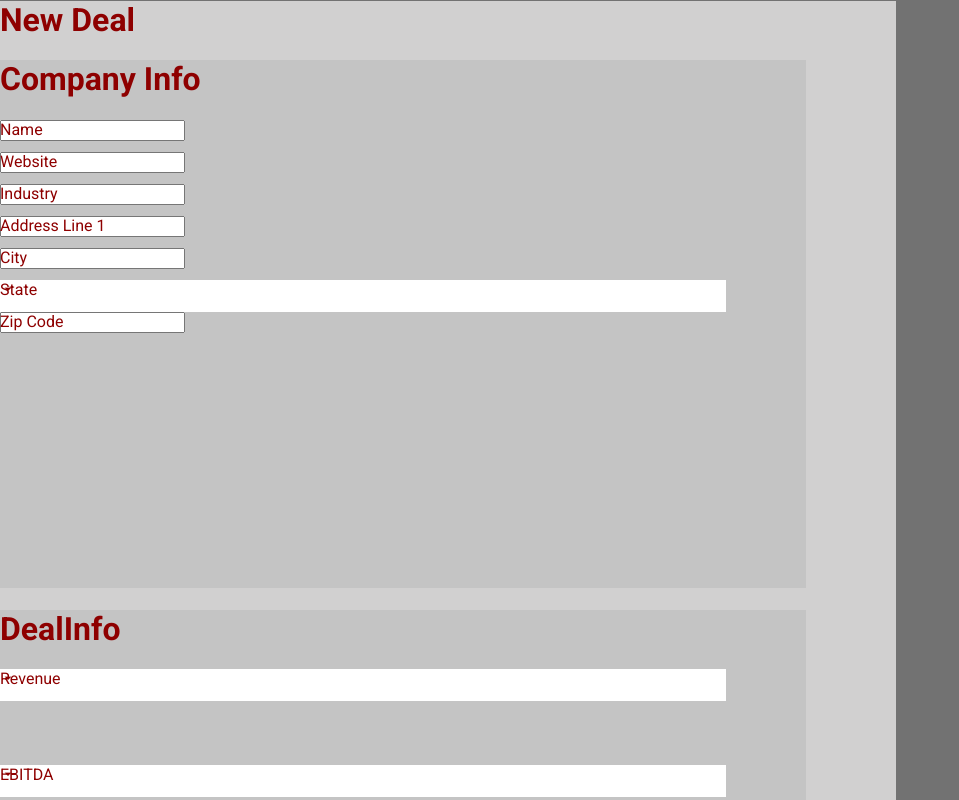
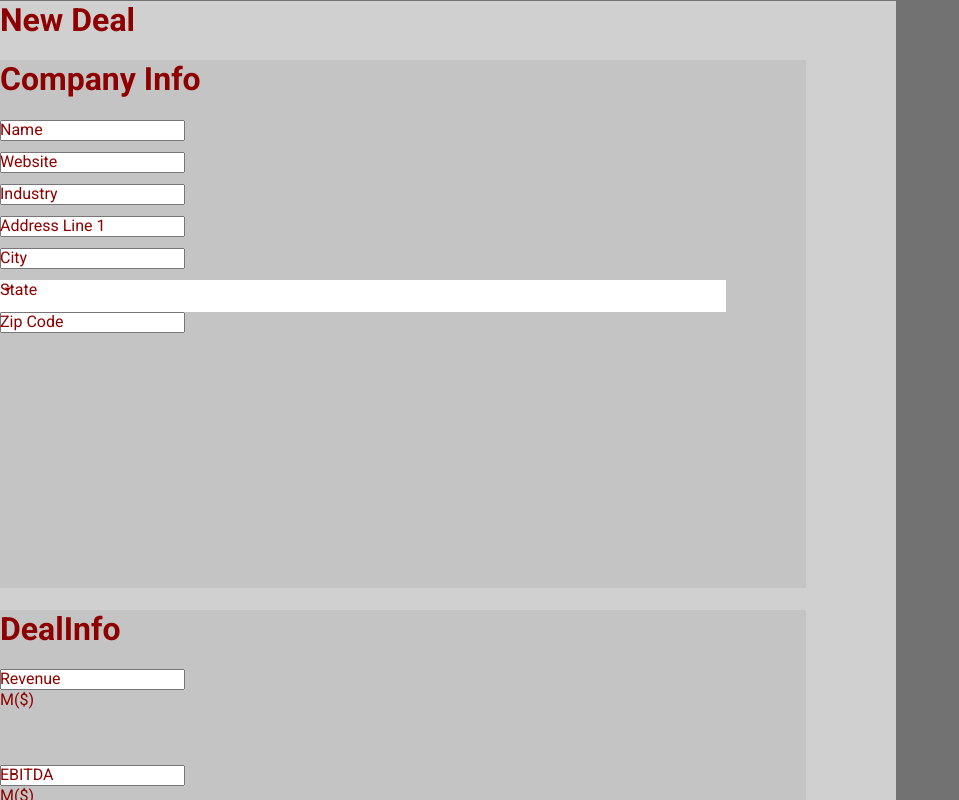
Before and after one commit to suco3693/dealBase, a Vue app: page /deals in a window 1280 px wide. Both pictures are taken after a click on the button "New Deal". Shown: the part 337-1137 px from the top of the page, without its empty margins (0-959 px from the left). Built offline with nearby package versions, Linux system fonts and the light colour scheme.

Commit message:
Updated DealInfo to number v-text-fields

```diff
--- a/src/components/DealDialog/DealDialog.vue
+++ b/src/components/DealDialog/DealDialog.vue
@@ -14,7 +14,7 @@
                         <company-info :companyInfo="companyInfo" :states="usaStatesAbbrs" />
                     </v-col>
                     <v-col>
-                        <deal-info :dealInfo="dealInfo" :financialRanges="financialRanges" />
+                        <deal-info :dealInfo="dealInfo" />
                     </v-col>
                 </v-row>
             </v-container>
@@ -46,14 +46,13 @@ export default defineComponent({
     },
     setup(props, context) {
         const { usaStatesAbbrs, companyInfo, clearCompanyInfo } = useCompanyInfo(context);
-        const { dealInfo, financialRanges, clearDealInfo } = useDealInfo(context);
+        const { dealInfo, clearDealInfo } = useDealInfo(context);
         const clearFxns: Array<Function> = [clearCompanyInfo, clearDealInfo];
         let { dialog, cancelDialog, submitDialog } = useDealDialog(clearFxns);
         return {
             usaStatesAbbrs,
             companyInfo,
             dealInfo,
-            financialRanges,
             dialog,
             cancelDialog,
             submitDialog,
--- a/src/components/DealInfo/DealInfo.vue
+++ b/src/components/DealInfo/DealInfo.vue
@@ -5,30 +5,30 @@
                 <h1 class="db-red-font">DealInfo</h1>
             </v-row>
             <v-row class="db-just-cent db-text-spacing">
-                <v-select
-                    :items="financialRanges"
+                <v-text-field
                     label="Revenue"
                     color="#8e0000"
-                    background-color="#FFFF"
+                    suffix="M($)"
                     height="2em"
+                    type="number"
                     v-model="dealInfo.revenue"
                     @change="updateDealRevenue"
-                ></v-select>
-            </v-row>
-            <v-row class="db-just-cent db-text-spacing">
-                <v-select
-                    :items="financialRanges"
-                    label="EBITDA"
-                    color="#8e0000"
-                    background-color="#FFFF"
-                    height="2em"
-                    v-model="dealInfo.EBITDA"
-                    @change="updateDealEBITDA"
-                ></v-select>
+                ></v-text-field>
             </v-row>
             <v-row class="db-just-cent db-text-spacing">
                 <v-text-field
-                    placeholder="Loan Type"
+                    label="EBITDA"
+                    color="#8e0000"
+                    suffix="M($)"
+                    height="2em"
+                    type="number"
+                    v-model="dealInfo.EBITDA"
+                    @change="updateDealEBITDA"
+                ></v-text-field>
+            </v-row>
+            <v-row class="db-just-cent db-text-spacing">
+                <v-text-field
+                    label="Loan Type"
                     color="#8e0000"
                     height="2em"
                     v-model="dealInfo.loanType"
@@ -37,7 +37,7 @@
             </v-row>
             <v-row class="db-just-cent db-text-spacing">
                 <v-text-field
-                    placeholder="Asking % Interest"
+                    label="Asking % Interest"
                     color="#8e0000"
                     suffix="%"
                     height="2em"
@@ -51,10 +51,10 @@
 </template>
 
 <script lang="ts">
-import { defineComponent } from "@vue/composition-api";
-import { useDealInfo } from "@/hooks/useDealInfo";
+import { defineComponent } from '@vue/composition-api';
+import { useDealInfo } from '@/hooks/useDealInfo';
 export default defineComponent({
-    name: "DealInfo",
+    name: 'DealInfo',
     props: {
         dealInfo: {
             type: Object,
@@ -63,37 +63,20 @@ export default defineComponent({
                     revenue: null,
                     EBITDA: null,
                     loanType: null,
-                    askingPercent: null
+                    askingPercent: null,
                 };
-            }
+            },
         },
-        financialRanges: {
-            type: Array,
-            default: () => [
-                "<1M",
-                "1M-5M",
-                "6M-10M",
-                "11M-20M",
-                "21M-50M",
-                "50M-100M",
-                ">100M"
-            ]
-        }
     },
     setup(props, context) {
-        let {
-            updateDealRevenue,
-            updateDealEBITDA,
-            updateDealLoanType,
-            updateDealPercent
-        } = useDealInfo(context);
+        let { updateDealRevenue, updateDealEBITDA, updateDealLoanType, updateDealPercent } = useDealInfo(context);
         return {
             updateDealRevenue,
             updateDealEBITDA,
             updateDealLoanType,
-            updateDealPercent
+            updateDealPercent,
         };
-    }
+    },
 });
 </script>
 <style>
--- a/src/hooks/useDealInfo.ts
+++ b/src/hooks/useDealInfo.ts
@@ -1,12 +1,11 @@
 import { SetupContext, reactive } from '@vue/composition-api';
 
 export interface dealInfoType {
-    revenue: typeof financialRanges | null;
-    EBITDA: typeof financialRanges | null;
+    revenue: number | null;
+    EBITDA: number | null;
     loanType: string | null;
     askingPercent: number | null;
 }
-const financialRanges = ['<1M', '1M-5M', '6M-10M', '11M-20M', '21M-50M', '50M-100M', '>100M'];
 export function useDealInfo(context: SetupContext) {
     let dealInfo: dealInfoType = reactive({
         revenue: null,
@@ -23,10 +22,7 @@ export function useDealInfo(context: SetupContext) {
         });
         context.root.$store.dispatch('clearDealInfo');
     }
-    function addDealInfo(
-        dealInfoSlot: keyof dealInfoType,
-        updatedValue: dealInfoType['revenue'] | dealInfoType['loanType'] | dealInfoType['askingPercent'],
-    ) {
+    function addDealInfo(dealInfoSlot: keyof dealInfoType, updatedValue: string | number | null) {
         context.root.$store.dispatch('setDealInfo', {
             slot: dealInfoSlot,
             updatedValue,
@@ -45,7 +41,6 @@ export function useDealInfo(context: SetupContext) {
         addDealInfo('askingPercent', askingPercent);
     }
     return {
-        financialRanges,
         dealInfo,
         clearDealInfo,
         updateDealRevenue,
```
